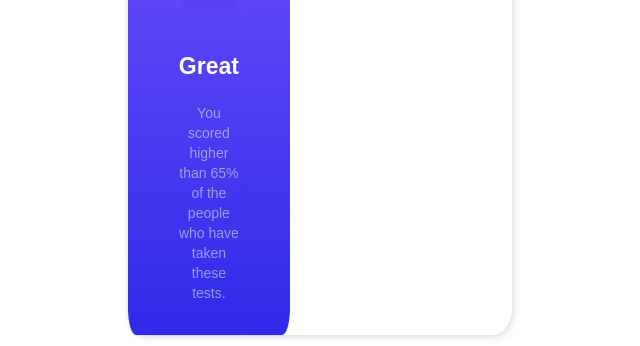
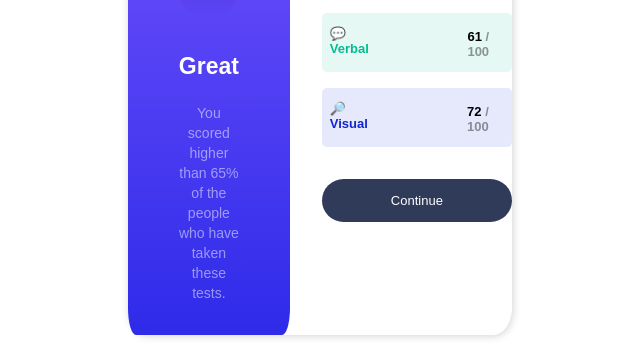
Before and after one commit to JadinAR7/ResultsPage, a plain HTML site: page index.html in a window 1280 px wide. Shown: the part 454-800 px from the top of the page, without its empty margins (264-904 px from the left). Drawn offline with Linux system fonts and the light colour scheme; a web font is replaced by a local one.

Commit message:
Update index.html

```diff
--- a/index.html
+++ b/index.html
@@ -17,7 +17,7 @@
 
 <body>
 
-  <div class="container">
+ <div class="container">
     <!--Result Content-->
     <div class="result-container">
       <h5>Your Result</h5>
@@ -45,3 +45,24 @@
         </p>
       </div>
       <!--Verbal Section-->
+      <div class="verbal">
+        <p> &#128172; Verbal</p>
+        <p class="score">
+          <span class="score-correct">61</span><span class="out-of"> / 100</span>
+        </p>
+      </div>
+      <!--Visual Section-->
+      <div class="visual">
+        <p> &#128270; Visual</p>
+        <p class="score">
+          <span class="score-correct">72</span><span class="out-of"> / 100</span>
+        </p>
+      </div>
+      <div class="button">
+        <p>Continue</p>
+      </div>
+    </div>
+
+
+
+  </div>
```
